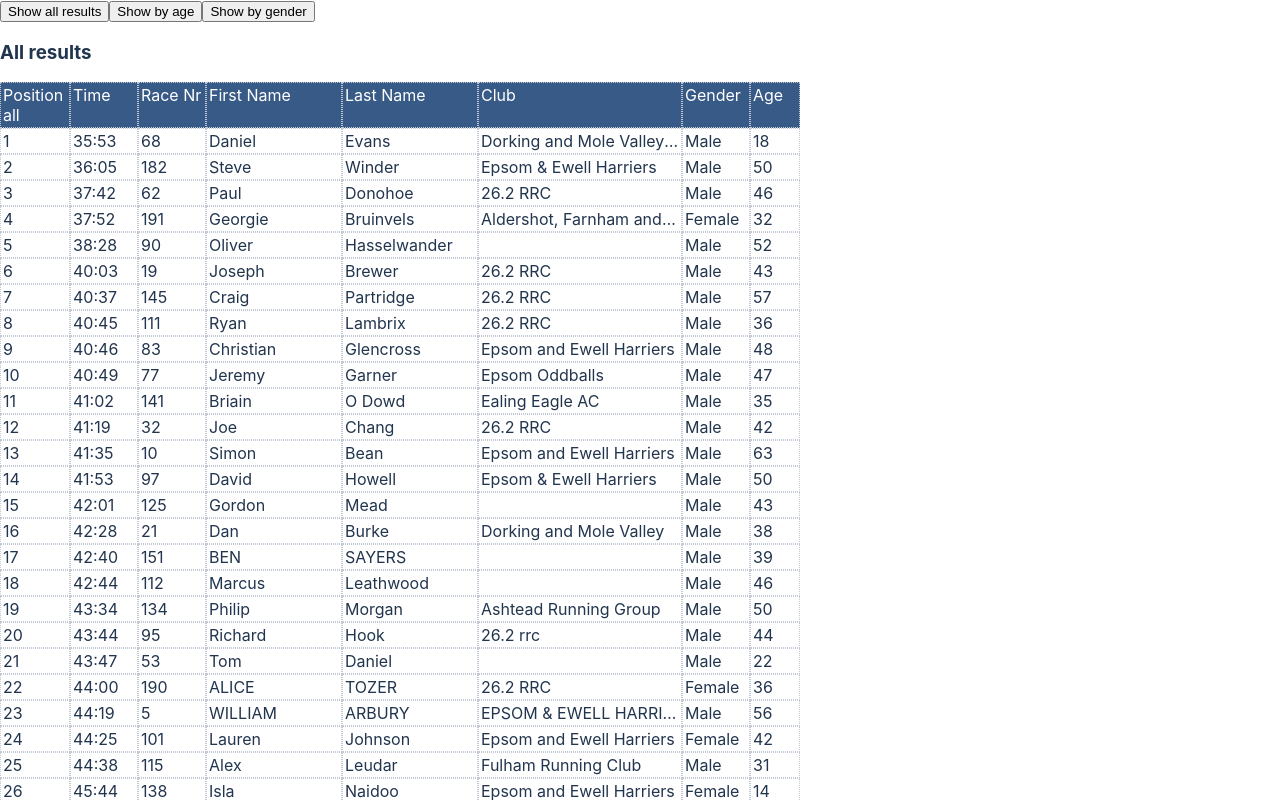
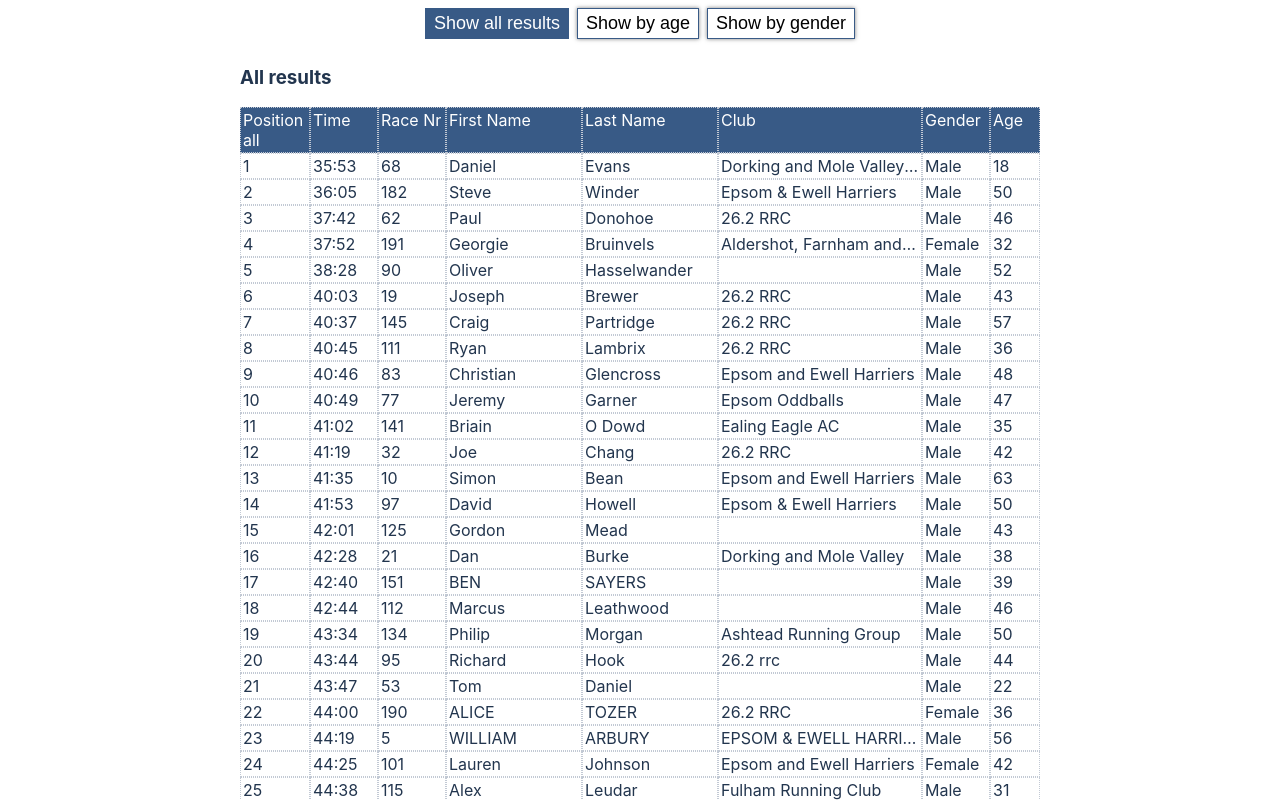
Before and after one commit to Shwartz/race, a React (Create React App) app: page / in a window 1280 px wide. Shown: the top 800 px of the page. Built offline with nearby package versions, Linux system fonts and the light colour scheme.

Commit message:
Refactor and add styles

```diff
--- a/src/components/race/race.jsx
+++ b/src/components/race/race.jsx
@@ -2,8 +2,8 @@ import React, {useState} from 'react';
 import {data} from '../data/data';
 
 import styles from './race.module.scss';
-import {createTableAll} from "../../utils/tableAll";
-import {createTableByGroup} from "../../utils/tableByGroup";
+import {createTableAll} from "./template/tableAll";
+import {createTableByGroup} from "./template/tableByGroup";
 
 export const Race = () => {
   const [showBy, setShowBy] = useState('all')
@@ -56,12 +56,20 @@ export const Race = () => {
 
   const showAllHandler = (filterBy) => () => setShowBy(filterBy);
 
+  const isCurrent = (current) => (current === showBy) ? styles.current : '';
+
   return (
-    <div className={styles.race}>
-      <button onClick={showAllHandler('all')} type="button">Show all results</button>
-      <button onClick={showAllHandler('byAge')} type="button">Show by age</button>
-      <button onClick={showAllHandler('byGender')} type="button">Show by gender</button>
-      {table}
-    </div>
+    <>
+      <div className={styles.navigation}>
+        <button className={isCurrent('all')} onClick={showAllHandler('all')} type="button">Show all results</button>
+        <button className={isCurrent('byAge')} onClick={showAllHandler('byAge')} type="button">Show by age</button>
+        <button className={isCurrent('byGender')} onClick={showAllHandler('byGender')} type="button">Show by gender</button>
+      </div>
+      <div className={styles.race}>
+        <div>
+          {table}
+        </div>
+      </div>
+    </>
   )
 }
--- a/src/components/race/race.module.scss
+++ b/src/components/race/race.module.scss
@@ -1,17 +1,7 @@
-$color: white;
-
-.race {
-  background: $color;
-}
-
-.grid {
+.grid8, .grid9 {
   display: grid;
-  grid-template-columns: 70px 1fr 1fr 2fr 2fr 3fr 1fr 50px;
+  min-width: 600px;
   max-width: 800px;
-
-  &.gridNine {
-    grid-template-columns: 70px 70px 1fr 1fr 2fr 2fr 3fr 1fr 50px;
-  }
 
   div {
     padding: 2px;
@@ -19,6 +9,46 @@ $color: white;
     white-space: nowrap;
     overflow: hidden;
     text-overflow: ellipsis;
+  }
+}
+
+.grid8 {
+  grid-template-columns: 70px 1fr 1fr 2fr 2fr 3fr 1fr 50px;
+}
+
+.grid9 {
+  grid-template-columns: 70px 70px 1fr 1fr 2fr 2fr 3fr 1fr 50px;
+}
+
+.race {
+  display: flex;
+  justify-content: center;
+}
+
+.navigation {
+  display: flex;
+  justify-content: center;
+
+  button {
+    margin: 8px 4px;
+    padding: 4px 8px;
+    border: 1px solid #385a86;
+    background: white;
+    cursor: pointer;
+    font-size: 18px;
+    box-shadow: 0 0 4px rgba(0,0,0,0.5);
+    transition: 0.2s;
+
+    &:hover {
+      background: #385a86;
+      color: white;
+    }
+  }
+
+  .current {
+    background: #385a86;
+    color: white;
+    box-shadow: none;
   }
 }
 
--- a/src/utils/tableAll.js
+++ b/src/components/race/template/tableAll.js
@@ -1,8 +1,8 @@
-import styles from "../components/race/race.module.scss";
+import styles from "../race.module.scss";
 import React from "react";
 
 const head = (
-  <div className={`${styles.grid} ${styles.head}`}>
+  <div className={`${styles.grid8} ${styles.head}`}>
     <div>Position all</div>
     <div>Time</div>
     <div>Race Nr</div>
@@ -18,7 +18,7 @@ export const createTableAll = (raceData, title = null) => {
   const raceTitle = title ? <h3>{title}</h3> : null;
   const table = raceData.map((row, i) => {
     return (
-      <div className={styles.grid} key={i.toString()}>
+      <div className={styles.grid8} key={i.toString()}>
         <div>{row.position}</div>
         <div>{row.time}</div>
         <div>{row.raceNumber}</div>
--- a/src/utils/tableByGroup.js
+++ b/src/components/race/template/tableByGroup.js
@@ -1,8 +1,8 @@
-import styles from "../components/race/race.module.scss";
+import styles from "../race.module.scss";
 import React from "react";
 
 const head = (
-  <div className={`${styles.grid} ${styles.head} ${styles.gridNine}`}>
+  <div className={`${styles.grid9} ${styles.head}`}>
     <div>Position all</div>
     <div>Position in group</div>
     <div>Time</div>
@@ -19,7 +19,7 @@ export const createTableByGroup = (raceData, title = null) => {
   const raceTitle = title ? <h3>{title}</h3> : null;
   const table = raceData.map((row, i) => {
     return (
-      <div className={`${styles.grid} ${styles.gridNine}`} key={i.toString()}>
+      <div className={`${styles.grid9}`} key={i.toString()}>
         <div>{row.position}</div>
         <div>{i + 1}</div>
         <div>{row.time}</div>
```
